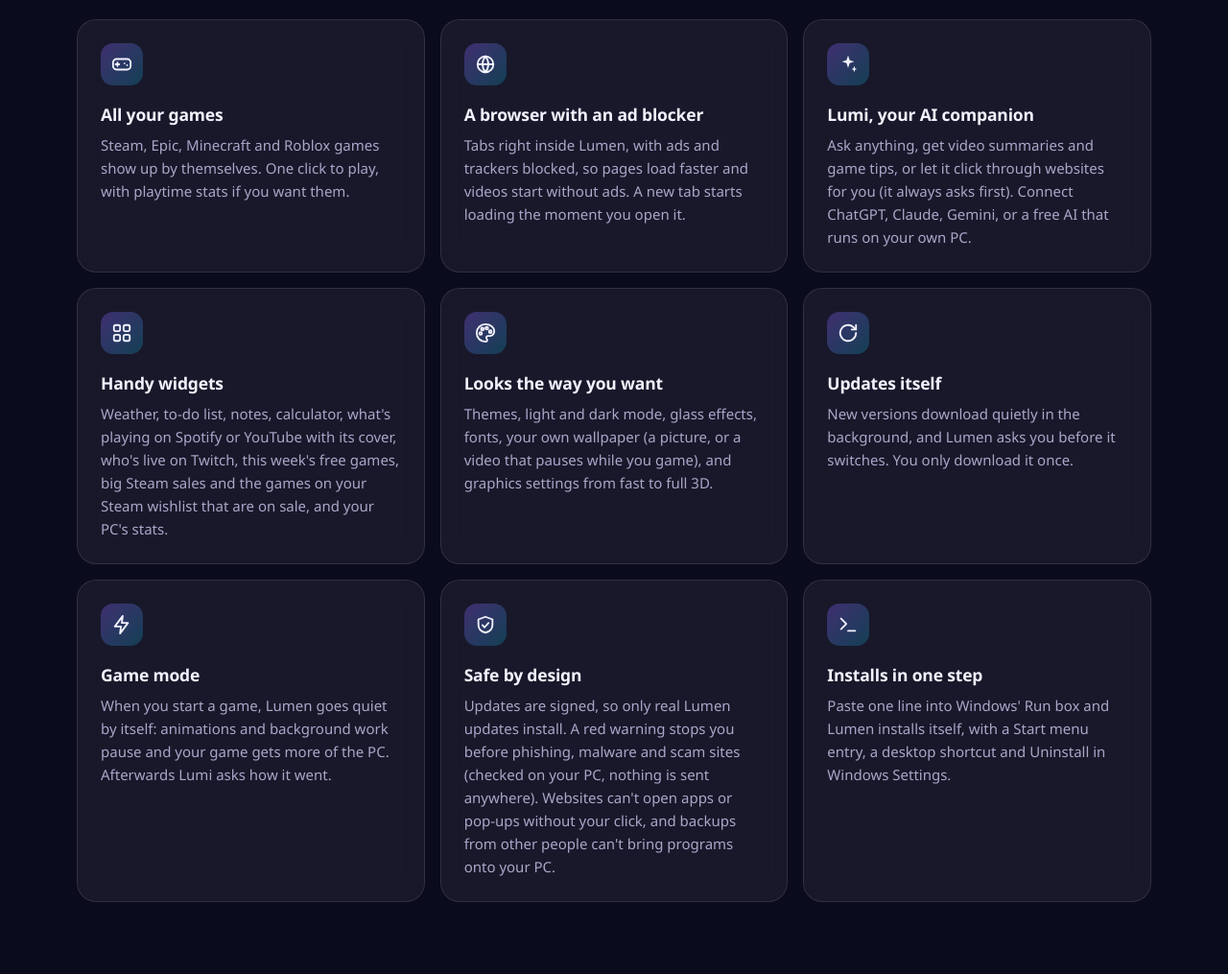
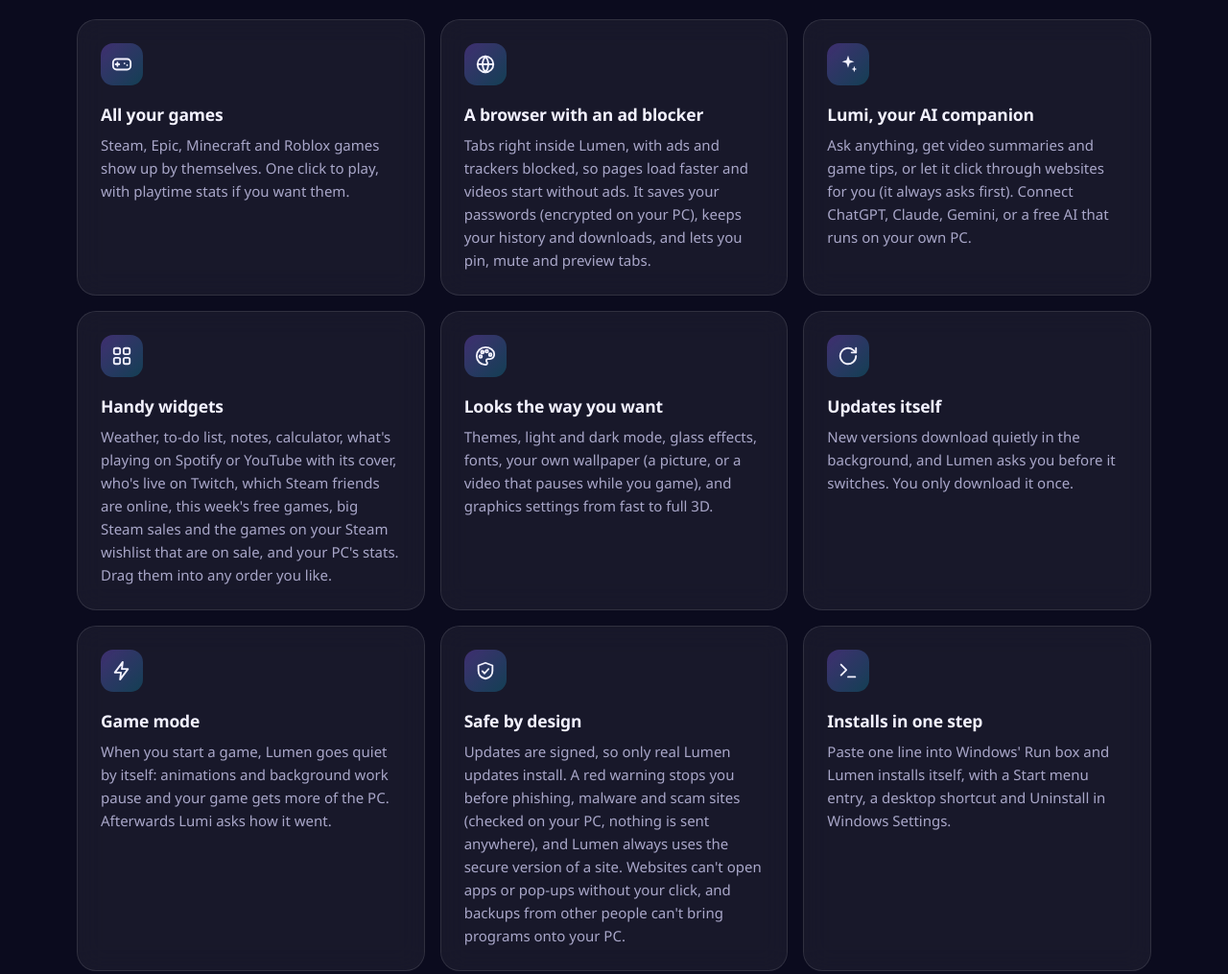
Before and after one commit to olik0495/lumen, a plain HTML site: page index.html in a window 1280 px wide. Shown: the part 1800-2815 px from the top of the page at 96% size. Drawn offline with Linux system fonts and the light colour scheme; no server answers.

Commit message:
Site: Lumen 4.0 (passwords, history, downloads, pinned tabs, friends online, new screenshots)
Co-Authored-By: Claude Fable 5.2 <noreply@anthropic.com>

```diff
--- a/index.html
+++ b/index.html
@@ -52,11 +52,11 @@
         <div class="card"><div class="ico"><svg viewBox="0 0 24 24" fill="none" stroke="currentColor" stroke-width="2" stroke-linecap="round"><rect x="2" y="6" width="20" height="12" rx="4"/><path d="M7 10v4M5 12h4M15 11h.01M18 13h.01"/></svg></div>
           <h3>All your games</h3><p>Steam, Epic, Minecraft and Roblox games show up by themselves. One click to play, with playtime stats if you want them.</p></div>
         <div class="card"><div class="ico"><svg viewBox="0 0 24 24" fill="none" stroke="currentColor" stroke-width="2" stroke-linecap="round"><circle cx="12" cy="12" r="9"/><path d="M3 12h18M12 3a14 14 0 0 1 0 18M12 3a14 14 0 0 0 0 18"/></svg></div>
-          <h3>A browser with an ad blocker</h3><p>Tabs right inside Lumen, with ads and trackers blocked, so pages load faster and videos start without ads. A new tab starts loading the moment you open it.</p></div>
+          <h3>A browser with an ad blocker</h3><p>Tabs right inside Lumen, with ads and trackers blocked, so pages load faster and videos start without ads. It saves your passwords (encrypted on your PC), keeps your history and downloads, and lets you pin, mute and preview tabs.</p></div>
         <div class="card"><div class="ico"><svg viewBox="0 0 24 24" fill="currentColor"><path d="M12 2l1.8 5.4L19 9l-5.2 1.6L12 16l-1.8-5.4L5 9l5.2-1.6zM19 14l.9 2.6 2.1.9-2.1.9L19 21l-.9-2.6-2.1-.9 2.1-.9z"/></svg></div>
           <h3>Lumi, your AI companion</h3><p>Ask anything, get video summaries and game tips, or let it click through websites for you (it always asks first). Connect ChatGPT, Claude, Gemini, or a free AI that runs on your own PC.</p></div>
         <div class="card"><div class="ico"><svg viewBox="0 0 24 24" fill="none" stroke="currentColor" stroke-width="2" stroke-linecap="round"><rect x="3" y="3" width="7" height="7" rx="2"/><rect x="14" y="3" width="7" height="7" rx="2"/><rect x="3" y="14" width="7" height="7" rx="2"/><rect x="14" y="14" width="7" height="7" rx="2"/></svg></div>
-          <h3>Handy widgets</h3><p>Weather, to-do list, notes, calculator, what's playing on Spotify or YouTube with its cover, who's live on Twitch, this week's free games, big Steam sales and the games on your Steam wishlist that are on sale, and your PC's stats.</p></div>
+          <h3>Handy widgets</h3><p>Weather, to-do list, notes, calculator, what's playing on Spotify or YouTube with its cover, who's live on Twitch, which Steam friends are online, this week's free games, big Steam sales and the games on your Steam wishlist that are on sale, and your PC's stats. Drag them into any order you like.</p></div>
         <div class="card"><div class="ico"><svg viewBox="0 0 24 24" fill="none" stroke="currentColor" stroke-width="2" stroke-linecap="round"><circle cx="13.5" cy="6.5" r="1.5"/><circle cx="17.5" cy="10.5" r="1.5"/><circle cx="8.5" cy="7.5" r="1.5"/><circle cx="6.5" cy="12.5" r="1.5"/><path d="M12 2a10 10 0 0 0 0 20c1.1 0 2-.9 2-2 0-.5-.2-1-.5-1.3-.3-.4-.5-.8-.5-1.3 0-1.1.9-2 2-2h2.4A5.6 5.6 0 0 0 22 9.8C22 5.5 17.5 2 12 2z"/></svg></div>
           <h3>Looks the way you want</h3><p>Themes, light and dark mode, glass effects, fonts, your own wallpaper (a picture, or a video that pauses while you game), and graphics settings from fast to full 3D.</p></div>
         <div class="card"><div class="ico"><svg viewBox="0 0 24 24" fill="none" stroke="currentColor" stroke-width="2" stroke-linecap="round" stroke-linejoin="round"><path d="M21 12a9 9 0 1 1-3-6.7L21 8"/><path d="M21 3v5h-5"/></svg></div>
@@ -64,7 +64,7 @@
         <div class="card"><div class="ico"><svg viewBox="0 0 24 24" fill="none" stroke="currentColor" stroke-width="2" stroke-linecap="round" stroke-linejoin="round"><path d="M13 2 4 14h7l-1 8 9-12h-7z"/></svg></div>
           <h3>Game mode</h3><p>When you start a game, Lumen goes quiet by itself: animations and background work pause and your game gets more of the PC. Afterwards Lumi asks how it went.</p></div>
         <div class="card"><div class="ico"><svg viewBox="0 0 24 24" fill="none" stroke="currentColor" stroke-width="2" stroke-linecap="round" stroke-linejoin="round"><path d="M12 3l8 3v6c0 5-3.5 8-8 9-4.5-1-8-4-8-9V6z"/><path d="M8.5 12.5l2.5 2.5 4.5-5"/></svg></div>
-          <h3>Safe by design</h3><p>Updates are signed, so only real Lumen updates install. A red warning stops you before phishing, malware and scam sites (checked on your PC, nothing is sent anywhere). Websites can't open apps or pop-ups without your click, and backups from other people can't bring programs onto your PC.</p></div>
+          <h3>Safe by design</h3><p>Updates are signed, so only real Lumen updates install. A red warning stops you before phishing, malware and scam sites (checked on your PC, nothing is sent anywhere), and Lumen always uses the secure version of a site. Websites can't open apps or pop-ups without your click, and backups from other people can't bring programs onto your PC.</p></div>
         <div class="card"><div class="ico"><svg viewBox="0 0 24 24" fill="none" stroke="currentColor" stroke-width="2" stroke-linecap="round" stroke-linejoin="round"><path d="M4 17l6-6-6-6M12 19h8"/></svg></div>
           <h3>Installs in one step</h3><p>Paste one line into Windows' Run box and Lumen installs itself, with a Start menu entry, a desktop shortcut and Uninstall in Windows Settings.</p></div>
       </div>
```
Also changed, not shown: assets/lumen-ai.jpg, assets/lumen-dark.jpg, assets/lumen-light.jpg.
